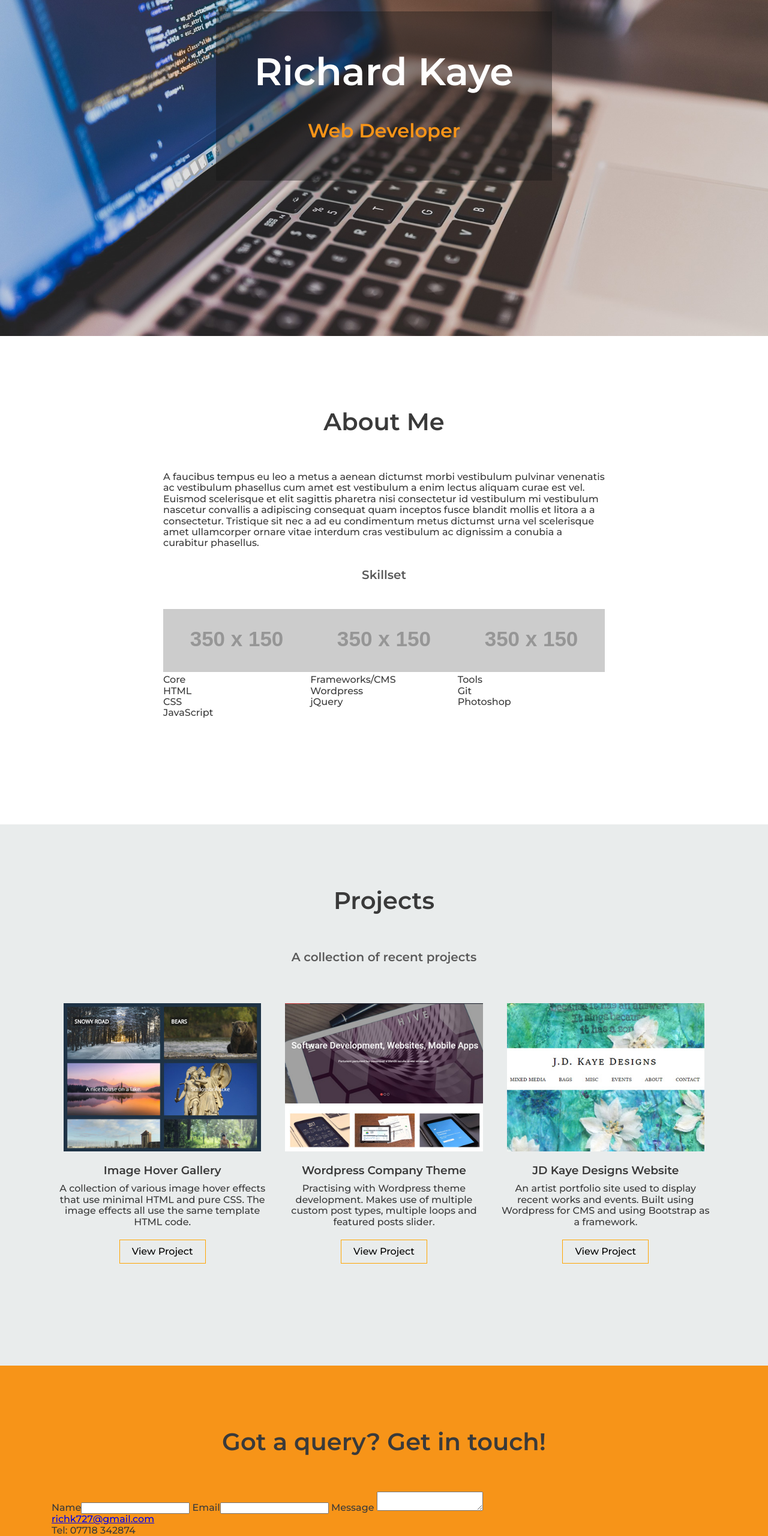
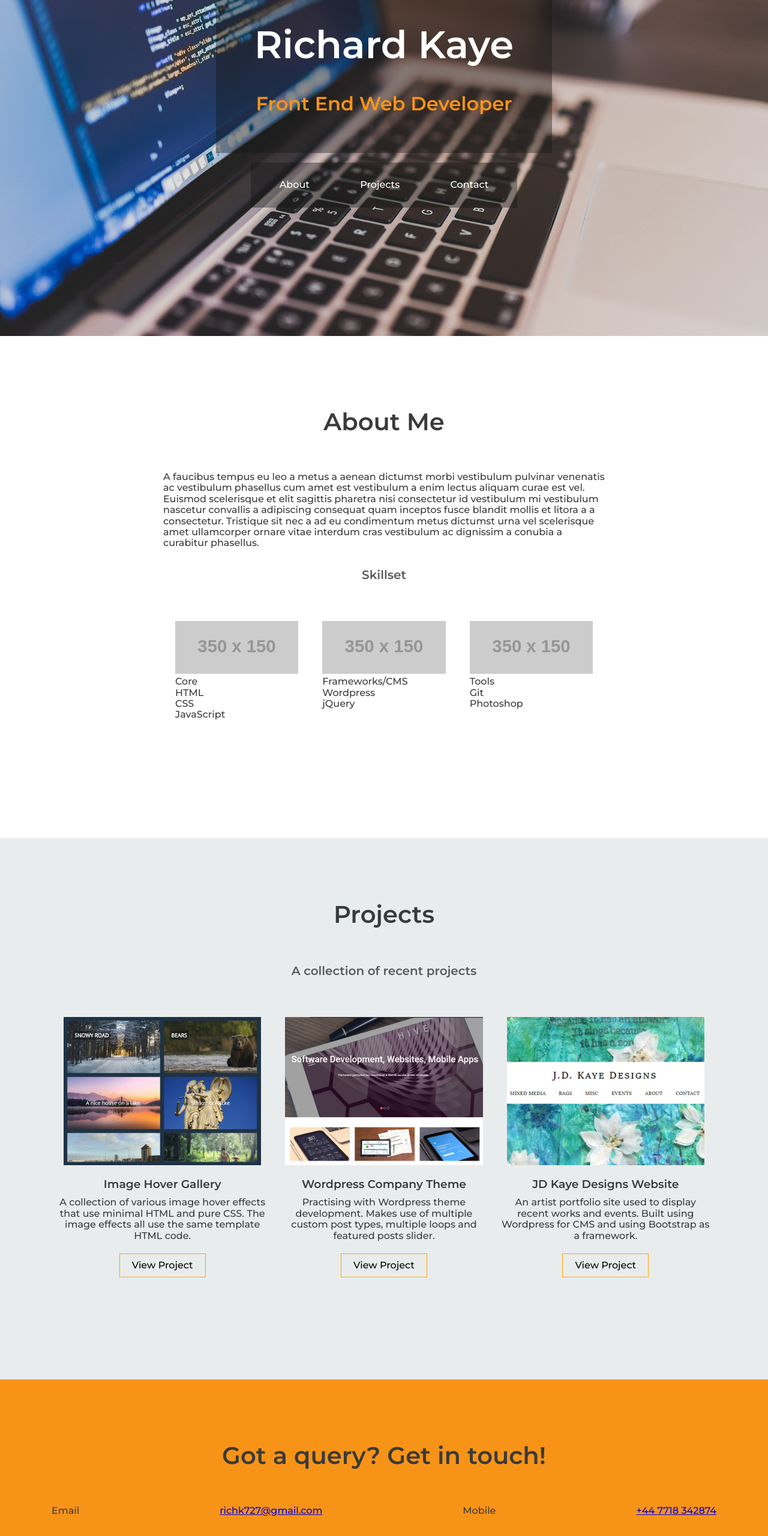
Before and after one commit to richk727/portfoliosite-v1, a plain HTML site: page index.html in a window 1280 px wide. Shown: the part 240-2800 px from the top of the page at 60% size. Drawn offline with nearby package versions, Linux system fonts and the light colour scheme; placeholder pictures from the web are drawn by us.

Commit message:
Added jQuery and implemented navigation on the hero section. Added scrolling effect to these

```diff
--- a/index.html
+++ b/index.html
@@ -12,7 +12,17 @@
 	<div class="full-hero">
 		<div class="hero-container">
 			<h1>Richard Kaye</h1>
-			<h4>Web Developer</h4>
+			<h4>Front End Web Developer</h4>
+		</div>
+		<div>
+		<nav class="hero-nav">
+			<ul>
+				<li><a href="#introduction-section">About</a></li>
+				<li><a href="#projects-section">Projects</a></li>
+				<li><a href="#contact-section">Contact</a></li>
+			</ul>
+		</nav>
+
 		</div>
 <!-- 		<a class="" href="#introduction-section">View</a> -->
 	</div>
@@ -62,14 +72,14 @@
 					<img src="img/image-hover-thumb.jpg"/>
 					<h3>Image Hover Gallery</h3>
 					<p>A collection of various image hover effects that use minimal HTML and pure CSS. The image effects all use the same template HTML code.</p>
-					<a class="button" href="#">View Project</a>
+					<a class="button" href="http://www.imagehover.richardkaye.co.uk/">View Project</a>
 				</div>
 
 				<div class="project-item">
 					<img src="img/media-company.jpg"/>
 					<h3>Wordpress Company Theme</h3>
 					<p>Practising with Wordpress theme development. Makes use of multiple custom post types, multiple loops and featured posts slider.</p>
-					<a class="button" href="#">View Project</a>
+					<a class="button" href="http://www.mediacompany.richardkaye.co.uk/">View Project</a>
 				</div>
 				<div class="project-item">
 					<img src="img/jdkaye-designs.jpg"/>
@@ -86,15 +96,13 @@
 			<div class="contact-me">
 				<h2 class="section-heading">Got a query? Get in touch!</h2>
 				<div class="contact-form">
-				<form>
-					Name<input type="text" name="Name">
-					Email<input type="text" name="Email">
-					Message <textarea></textarea>
-				</form>
+
 				</div>
 				<div class="contact-details">
-					<a href="#">richk727@gmail.com</a>
-					<p>Tel: 07718 342874</p>
+					Email
+					<a href="mailto:rick727@gmai1.com?subject=Website Query">richk727@gmail.com</a>
+					Mobile
+					<a href="tel:+44 7718 342874">+44 7718 342874</a>
 
 				</div>
 			</div>
@@ -104,6 +112,9 @@
 	<footer>
 		<p> Designed by Richard Kaye, Developed by Richard Kaye, Hosted by Richard Kaye, Enhanced by Richard Kaye, Updated by Richard Kaye</p>
 	</footer>
+	<script src="https://ajax.googleapis.com/ajax/libs/jquery/3.2.1/jquery.min.js"></script>
+
+	<script type="text/javascript" src="navigation.js"></script>
 
 
 </div>
--- /dev/null
+++ b/navigation.js
@@ -0,0 +1,12 @@
+$('a[href*="#"]:not([href="#"])').click(function() {
+  if (location.pathname.replace(/^\//, '') == this.pathname.replace(/^\//, '') && location.hostname == this.hostname) {
+    var target = $(this.hash);
+    target = target.length ? target : $('[name=' + this.hash.slice(1) + ']');
+    if (target.length) {
+      $('html, body').animate({
+        scrollTop: target.offset().top
+      }, 1000);
+      return false;
+    }
+  }
+});
--- a/style.css
+++ b/style.css
@@ -467,6 +467,7 @@ h3 {
    ========================================================================== */
 .full-hero {
   display: flex;
+  flex-direction: column;
   justify-content: center;
   align-items: center;
   position: relative;
@@ -476,14 +477,14 @@ h3 {
   background-image: url('img/coding.jpg');
   background-repeat: no-repeat;
   background-size: cover;
-
   overflow: hidden;
 }
 .hero-container {
   padding: 2em;
   color: #fff;
   text-align: center;
-  font-size: 2rem;
+  font-size: 1.5rem;
+  margin-bottom: 0.5em;
   background-color: rgba(20,20,20,0.4);
 }
 .hero-container h1 {
@@ -492,6 +493,33 @@ h3 {
 .hero-container h4 {
   color: #f79418;
 }
+.hero-nav {
+  padding: 0.5em;
+  background-color: rgba(20,20,20,0.4);
+}
+.hero-nav li {
+  display: inline-block;
+}
+.hero-nav li a{
+  display: block;
+  position: relative;
+  color: #fff;
+  text-decoration: none;
+  padding: 20px 15px;
+}
+.hero-nav li a:hover {
+  color: #f79418;
+}
+.hero-nav li a:hover::before {
+  content: '';
+  position: absolute;
+  left: 10%;
+  bottom:10%;
+  width: 80%;
+  height: 3px;
+  background-color: #f79418;
+}
+
 /* Containers
    ========================================================================== */
 #projects-section {
@@ -519,7 +547,7 @@ h3 {
 
 }
 .skill-container {
-
+  padding: 20px;
 }
 
 /* Project Section
@@ -546,6 +574,11 @@ a.button:hover {
   color: #fff;
   background-color: orange;
 }
+.contact-details {
+  display: flex;
+  flex-direction: row;
+  justify-content: space-between;
+}
 
 /* Media Queries
    ========================================================================== */
@@ -558,6 +591,12 @@ footer {
 /* Media Queries
    ========================================================================== */
 @media (min-width: 768px) {
+  .hero-container {
+    font-size: 2rem;
+  }
+  .hero-nav li a{
+    padding: 20px 40px;
+  }
   .row {
     display: flex;
     justify-content: center;
```
